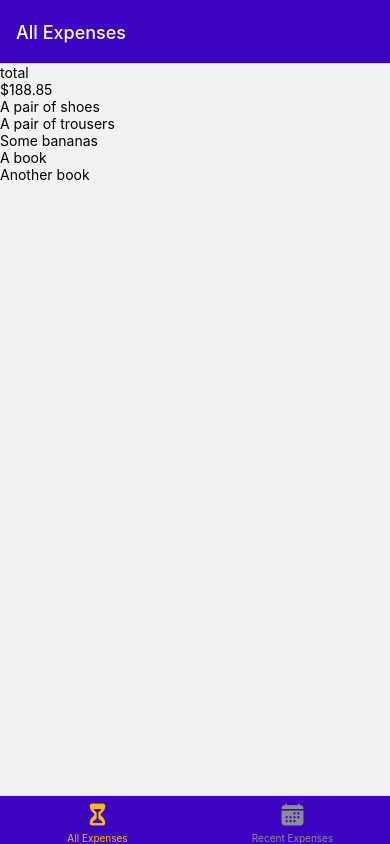
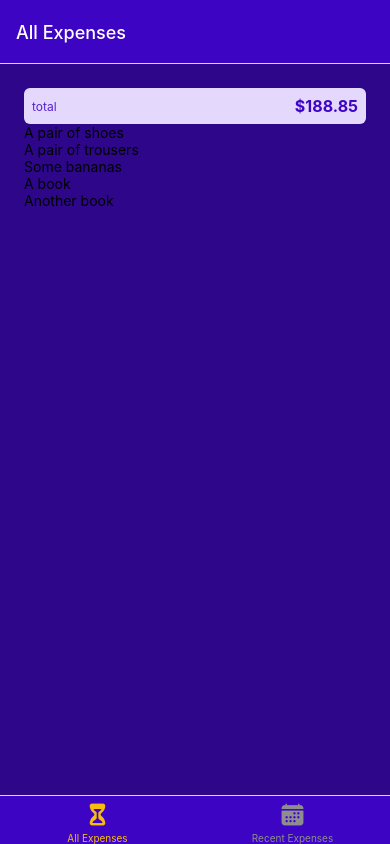
Before and after one commit to MTolouie/SpendingTracker, a React Native app: screen /AllExpenses in a window 390 px wide. Built offline with nearby package versions, Linux system fonts and the light colour scheme.

Commit message:
added some style to the expenseOutput and ExpensesSummary

```diff
--- a/components/ExpensesOutput/ExpensesOutput.js
+++ b/components/ExpensesOutput/ExpensesOutput.js
@@ -1,5 +1,5 @@
-import { View } from "react-native";
-
+import { View ,StyleSheet} from "react-native";
+import {GlobalStyles} from "../../constants/styles";
 import ExpensesList from "./ExpensesList";
 import ExpensesSummary from "./ExpensesSummary";
 
@@ -38,7 +38,7 @@
 
 const ExpensesOutput = ({expenses,expensesPeriod}) => {
   return (
-    <View>
+    <View style={styles.container}>
       <ExpensesSummary expenses={DUMMY_EXPENSES} periodName={expensesPeriod} />
       <ExpensesList expenses={DUMMY_EXPENSES} />
     </View>
@@ -46,3 +46,11 @@
 };
 
 export default ExpensesOutput;
+
+const styles = StyleSheet.create({
+    container: {
+      flex: 1,
+      padding: 24,
+      backgroundColor: GlobalStyles.colors.primary700
+    }
+  });
--- a/components/ExpensesOutput/ExpensesSummary.js
+++ b/components/ExpensesOutput/ExpensesSummary.js
@@ -1,17 +1,36 @@
-import { View,Text } from "react-native";
-
-const ExpensesSummary = ({expenses,periodName}) => {
-
-    const expensesSum = expenses.reduce((sum, expense) => {
-        return sum + expense.amount
-      }, 0);
+import { View, Text, StyleSheet } from "react-native";
+import {GlobalStyles} from "../../constants/styles";
+const ExpensesSummary = ({ expenses, periodName }) => {
+  const expensesSum = expenses.reduce((sum, expense) => {
+    return sum + expense.amount;
+  }, 0);
 
   return (
-    <View>
-      <Text>{periodName}</Text>
-      <Text>${expensesSum.toFixed(2)}</Text>
+    <View style={styles.container}>
+      <Text style={styles.period}>{periodName}</Text>
+      <Text style={styles.sum}>${expensesSum.toFixed(2)}</Text>
     </View>
   );
 };
 
 export default ExpensesSummary;
+
+const styles = StyleSheet.create({
+  container: {
+    padding: 8,
+    backgroundColor: GlobalStyles.colors.primary50,
+    borderRadius: 6,
+    flexDirection: "row",
+    justifyContent: "space-between",
+    alignItems: "center",
+  },
+  period: {
+    fontSize: 12,
+    color: GlobalStyles.colors.primary400,
+  },
+  sum: {
+    fontSize: 16,
+    fontWeight: "bold",
+    color: GlobalStyles.colors.primary500,
+  },
+});
```
